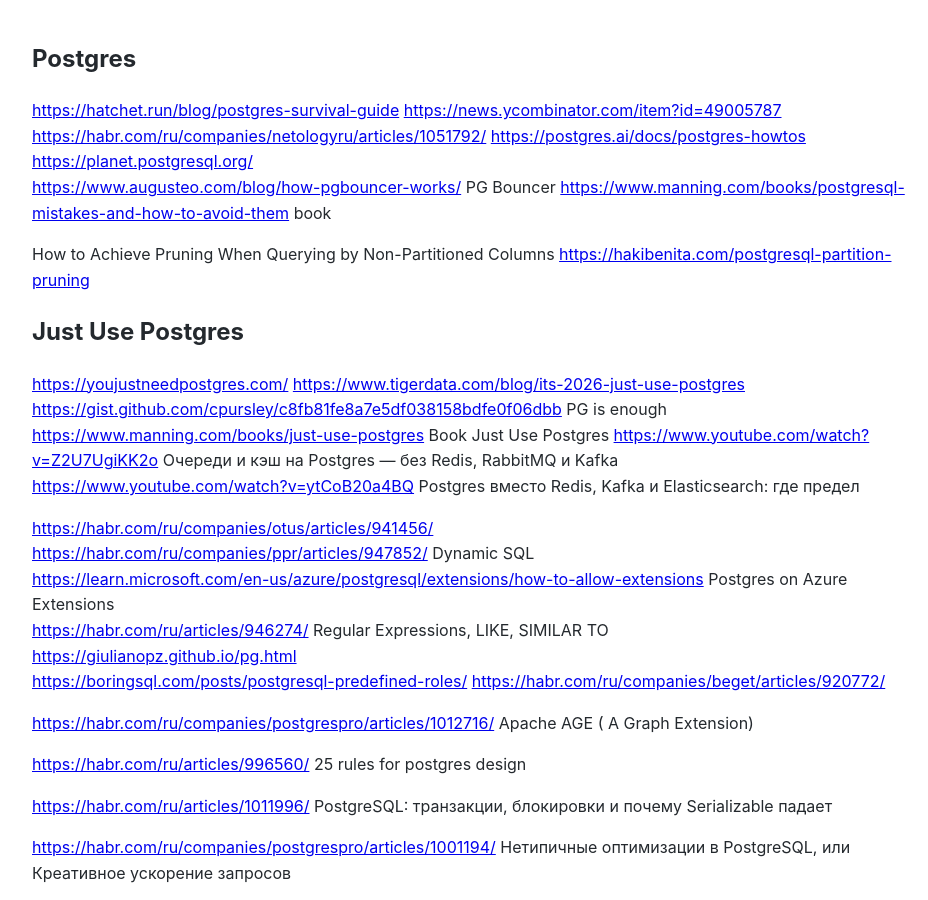
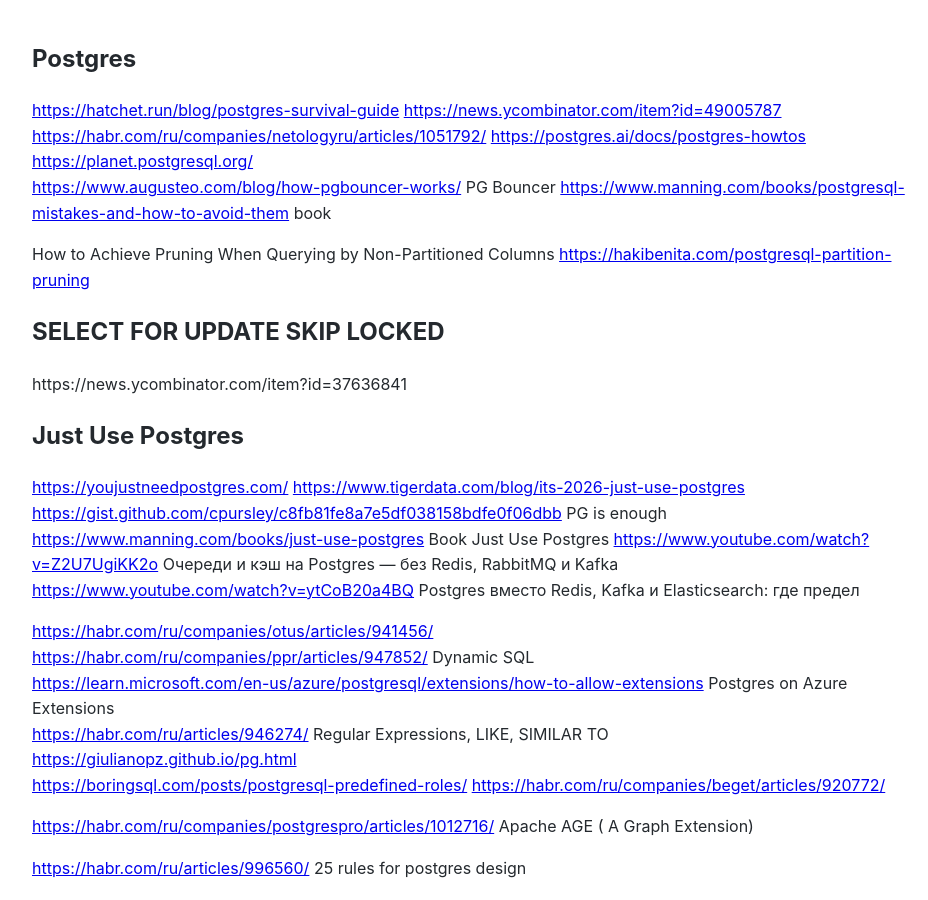
Before and after one commit to Michael-Lubinsky/michael-lubinsky.github.com, a Jekyll site: the page built from pg/pg.md, in a window 1280 px wide and 900 px high. Shown: the whole window, without its empty margins (158-1086 px from the left). Built offline with Jekyll 4.4.1, drawn with Linux system fonts in a browser that asks for light colours; our own code applies the rules of GitHub Pages for plain Markdown files.

Commit message:
Update pg.md

```diff
--- a/pg/pg.md
+++ b/pg/pg.md
@@ -9,6 +9,11 @@
 
 How to Achieve Pruning When Querying by Non-Partitioned Columns
 <https://hakibenita.com/postgresql-partition-pruning>
+
+## SELECT FOR UPDATE SKIP LOCKED
+
+https://news.ycombinator.com/item?id=37636841
+
 
 ## Just Use Postgres
 <https://youjustneedpostgres.com/>
```
